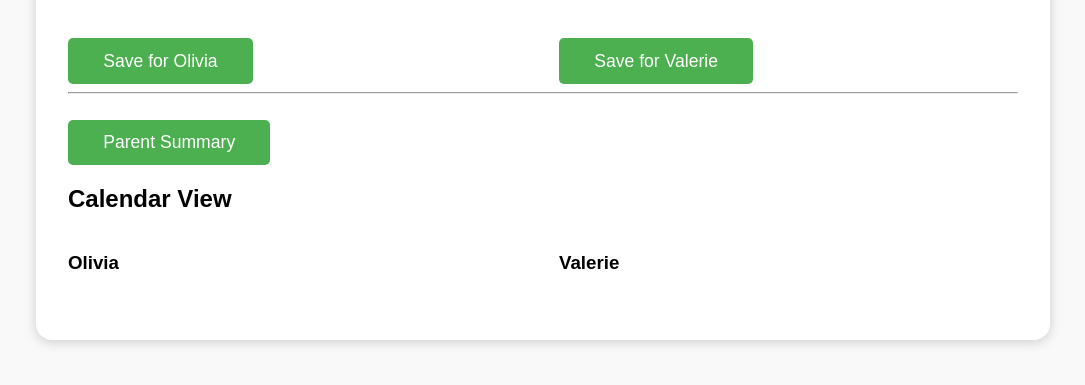
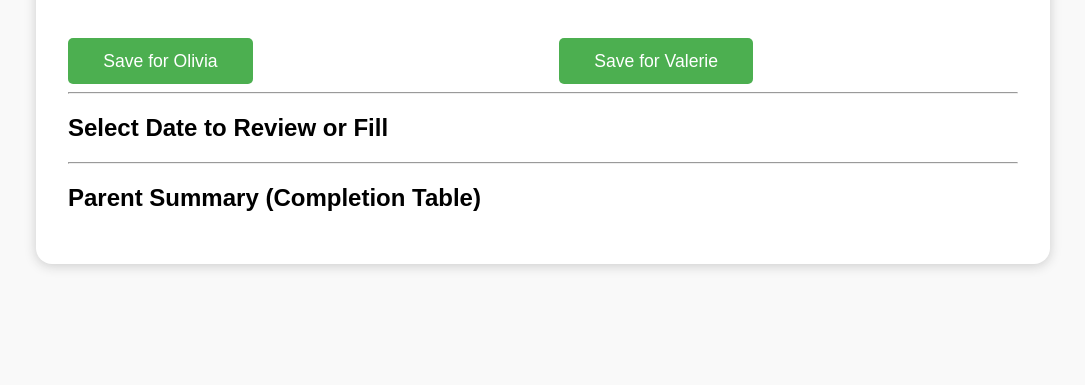
Before and after one commit to achen1219/SummerSchedule, a plain HTML site: page index.html in a window 1280 px wide. Shown: the part 143-528 px from the top of the page, without its empty margins (97-1182 px from the left). Drawn offline with Linux system fonts and the light colour scheme; no server answers.

Commit message:
Update index.html

```diff
--- a/index.html
+++ b/index.html
@@ -21,24 +21,14 @@
       </div>
     </div>
     <hr>
-    <button id="parent-summary-btn">Parent Summary</button>
     <div id="calendar">
-      <h2>Calendar View</h2>
-      <div class="side-by-side">
-        <div style="width:50%;">
-          <h3>Olivia</h3>
-          <div id="olivia-calendar-grid"></div>
-        </div>
-        <div style="width:50%;">
-          <h3>Valerie</h3>
-          <div id="valerie-calendar-grid"></div>
-        </div>
-      </div>
+      <h2>Select Date to Review or Fill</h2>
+      <div id="main-calendar-grid"></div>
     </div>
-    <div id="parent-summary" style="display:none;">
-      <h2>Parent Summary</h2>
+    <hr>
+    <div id="parent-summary">
+      <h2>Parent Summary (Completion Table)</h2>
       <div id="parent-summary-table"></div>
-      <button id="close-summary-btn">Back</button>
     </div>
   </div>
   <script src="schedules.js"></script>
```
